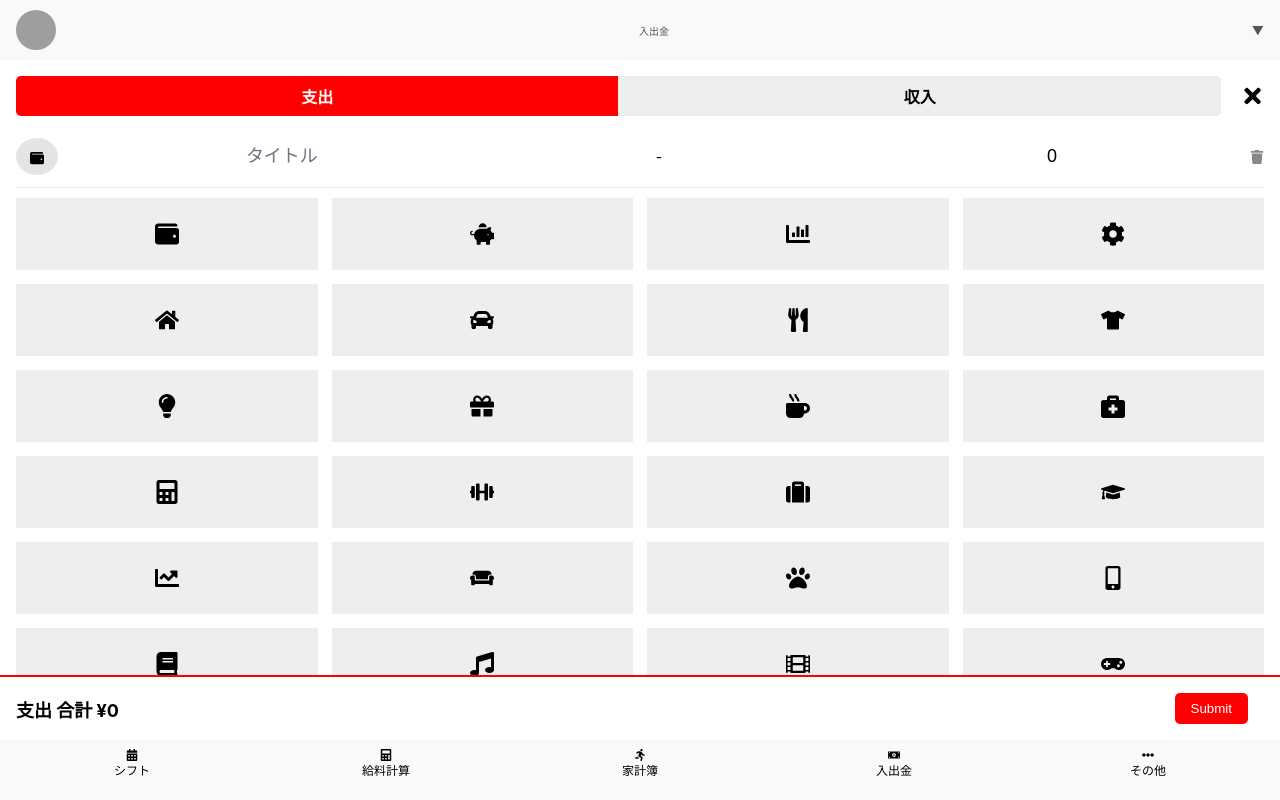
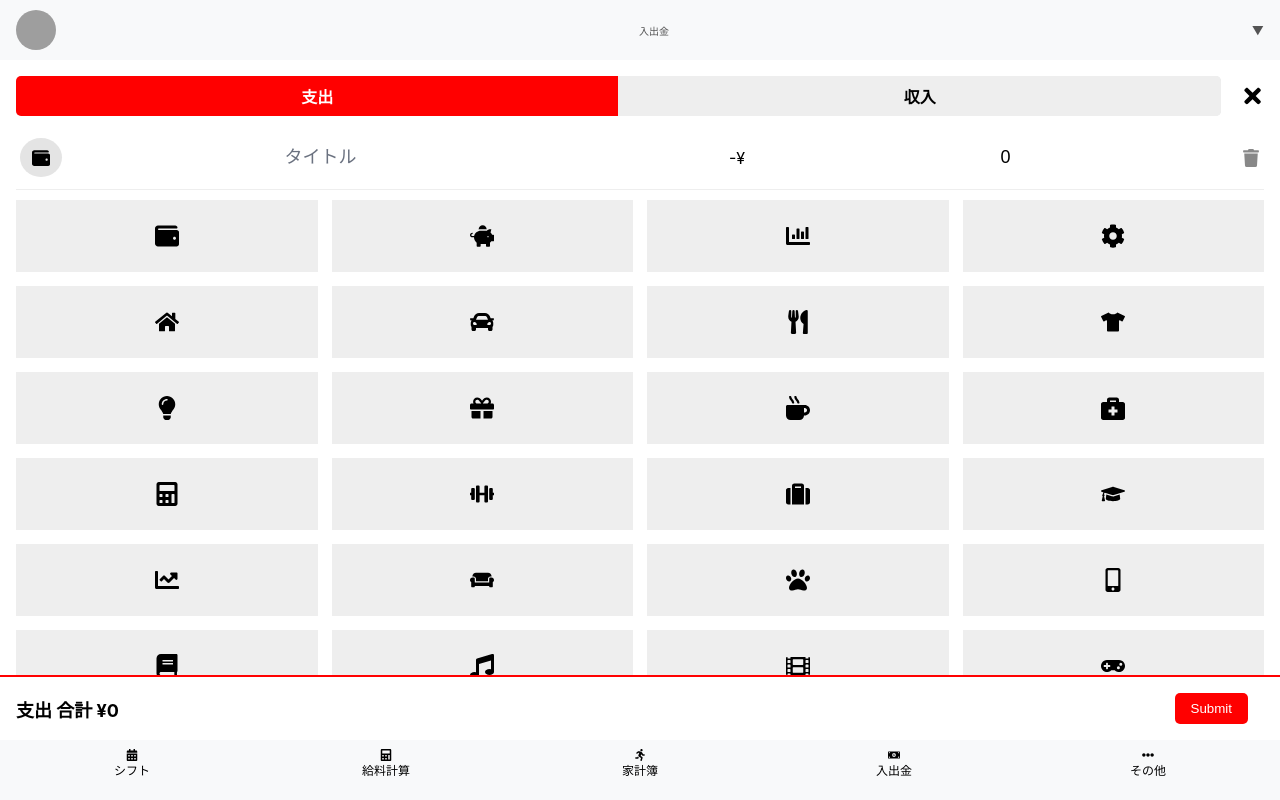
Before and after one commit to RyotaOku/katarinabluu, a Next.js app: page /addTransactions in a window 1280 px wide. Both pictures are taken after a click on the element 166 px from the left and 172 px from the top of the page. Shown: the top 800 px of the page. Built offline with nearby package versions, Linux system fonts and the light colour scheme; no server answers; grey boxes are pictures that could not be loaded.

Commit message:
chore: add styling to add transactions

```diff
--- a/src/pages/addTransactions.tsx
+++ b/src/pages/addTransactions.tsx
@@ -126,7 +126,7 @@ const AddTransaction: React.FC = () => {
                   className={styles.commentInput}
                 />
 
-                <span>{isIncome ? '+' : '-'}</span>
+                <span>{isIncome ? '+' : '-'}¥</span>
 
                 <input
                   type="number"
--- a/src/styles/addTransactions.module.css
+++ b/src/styles/addTransactions.module.css
@@ -69,25 +69,28 @@
   width: 100%;
   display: flex;
   justify-content: space-between;
-  padding: 1.2rem 0;
+  padding: 1.2rem 0.4rem;
   border-bottom: 1px solid #eee;
   align-items: center;
+  gap: 0.2rem;
 }
 
 .entryIcon {
   margin-right: 1rem;
   background: #e4e4e4;
   border-radius: 50%;
-  padding: 1rem 1.4rem;
+  padding: 1rem 1.2rem;
   display: inline-block;
 }
 
-.entry svg {
+.entryIcon svg {
+  font-size: 1.8rem;
   vertical-align: middle;
 }
 
 .entry span {
-  text-align: left;
+  font-size: 1.6rem;
+  width: 2.4rem;
 }
 
 .amountInput {
@@ -96,14 +99,14 @@
   border: none;
   background: none;
   font-size: 1.8rem;
-  width: fit-content;
+  min-width: 1.2rem;
 }
 
 .commentInput {
   border: none;
   background: none;
   font-size: 1.8rem;
-  min-width: 1rem;
+  min-width: 1.2rem;
 }
 
 .entry input:focus {
@@ -113,11 +116,9 @@
 .deleteIcon {
   cursor: pointer;
   color: #888;
-}
-
-.deleteIcon svg {
+  margin-left: 0.4rem;
+  display: block;
   font-size: 1.8rem;
-  color: red;
 }
 
 .iconGrid {
```
